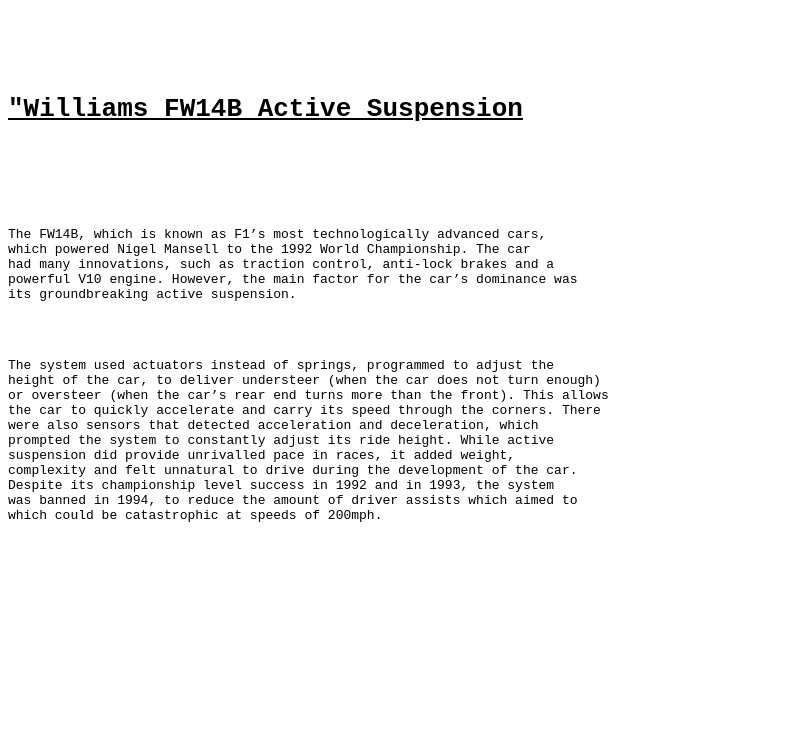
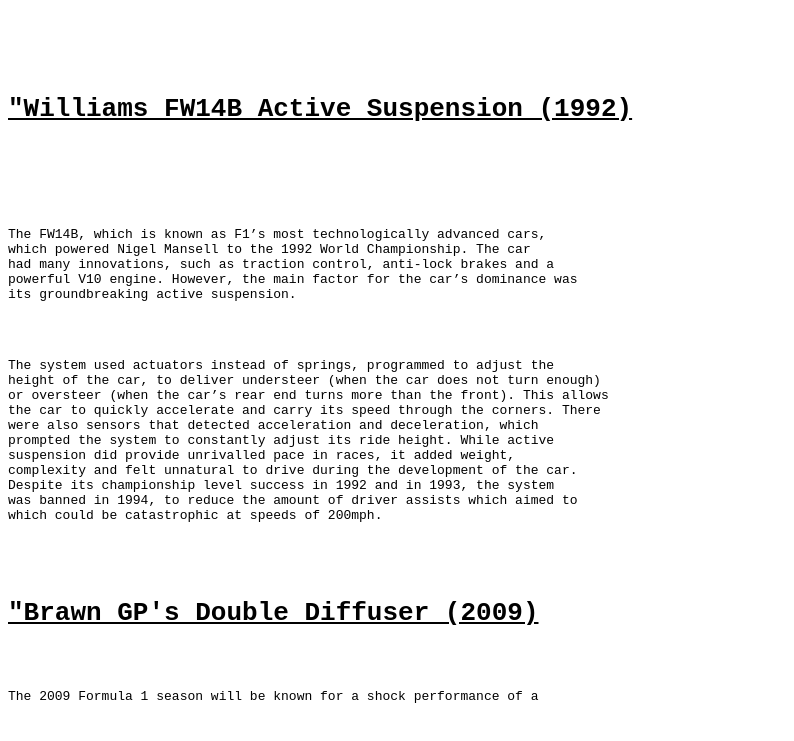
Before and after one commit to FEPS6936406/FY6936406, a plain HTML site: page index.html in a window 1280 px wide. Shown: the part 1811-2552 px from the top of the page, without its empty margins (0-794 px from the left). Before the commit the page ends 2435 px from the top, so only its background shows below. Drawn offline with Linux system fonts and the light colour scheme.

Commit message:
Update index.html

```diff
--- a/index.html
+++ b/index.html
@@ -26,7 +26,7 @@
 
 
 
-<h1><u>Lotus 79 Ground Effect, 1978</u></h1>
+<h1><u>Lotus 79 Ground Effect (1978)</u></h1>
   <p style = "arial" size = "14">
   <p>F1 cars of the 1970s and early 1980s had distinctive aerodynamics and &#10;innovations. One car that stood above the rest of the competition was the &#10;Lotus 79, which featured this technology known as ground effect. While its &#10;predecessor, the Lotus 78 was the first car to feature ground effect, &#10;the Lotus 79 proved to be more successful, propelling Mario Andretti to the &#10;1978 world championship.</p>
   <p>The central tub was relatively narrow, with two large sidepods mounted on both sides. Unlike most sidepods of &#10;the time, which only accommodated radiators, these sidepods also housed &#10;two venturi tunnels, each surrounded by a carbon honeycomb. The tunnel &#10;channels airflow from the front of the car to the rear, allowing air to &#10;accelerated to extremely high speeds, creating low pressure areas towards the rear. This results in downforce &#10;being generated. Another advantage of Ground Effect was that the tunnels were &#10;placed next to the floor of the chassis, eliminating drag which would be caused by the rear wing. &#10;This design proved to be extremely successful, with Mario Andretti clinching the 1978 Championship. The FIA &#10;banned ground effect in 1983 as a result of the cars becoming dangerously fast &#10;and after the fatal crashes of Ronnie Patterson in 1978 and Gilles Villeneuve in 1982.</p>
@@ -42,7 +42,10 @@
 </body>
 </html>
 
-  <h1><u>"Williams FW14B Active Suspension</u></h1>
+  <h1><u>"Williams FW14B Active Suspension (1992)</u></h1>
     <p style = "arial" size = 16>
     <p>The FW14B, which is known as F1’s most technologically advanced cars, &#10;which powered Nigel Mansell to the 1992 World Championship. The car &#10;had many innovations, such as traction control, anti-lock brakes and a &#10;powerful V10 engine. However, the main factor for the car’s dominance was &#10;its groundbreaking active suspension.</p>
     <p>The system used actuators instead of springs, programmed to adjust the &#10;height of the car, to deliver understeer (when the car does not turn enough) &#10;or oversteer (when the car’s rear end turns more than the front). This allows &#10;the car to quickly accelerate and carry its speed through the corners. There &#10;were also sensors that detected acceleration and deceleration, which &#10;prompted the system to constantly adjust its ride height. While active &#10;suspension did provide unrivalled pace in races, it added weight, &#10;complexity and felt unnatural to drive during the development of the car. &#10;Despite its championship level success in 1992 and in 1993, the system &#10;was banned in 1994, to reduce the amount of driver assists which aimed to &#10;which could be catastrophic at speeds of 200mph.</p>
+
+   <h1><u>"Brawn GP's Double Diffuser (2009)</u></h1>
+    <p>The 2009 Formula 1 season will be known for a shock performance of a </p>
```
